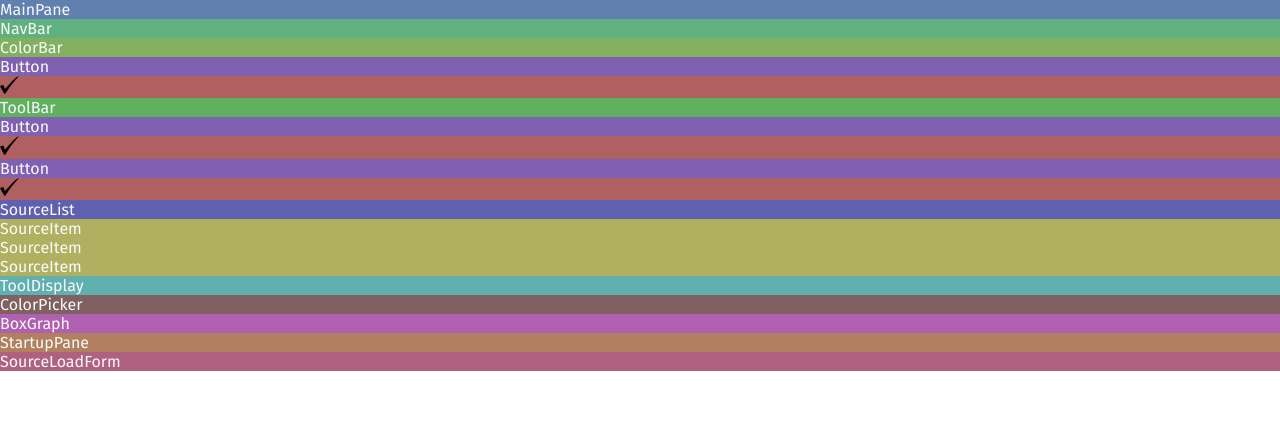
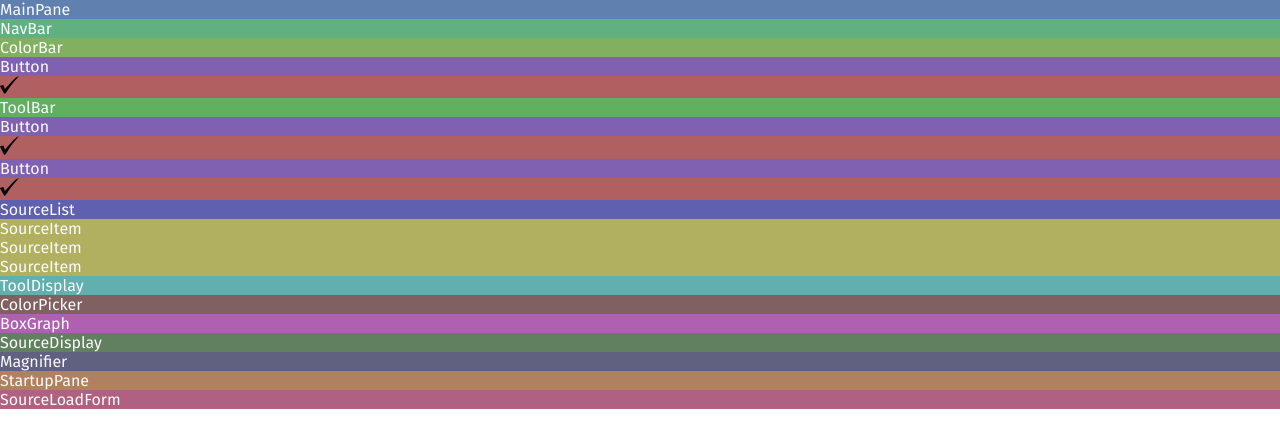
Before and after one commit to philrmass/style-explorer, a React app: page / in a window 1280 px wide. Shown: the top 448 px of the page. Built offline with nearby package versions, Linux system fonts and the light colour scheme.

Commit message:
add source display and magnifier

```diff
--- /dev/null
+++ b/src/components/Magnifier.css
@@ -0,0 +1,3 @@
+.magnifier {
+  background-color: #606080;
+}
--- /dev/null
+++ b/src/components/Magnifier.jsx
@@ -0,0 +1,12 @@
+import React from 'react';
+import styles from './Magnifier.css';
+
+function Magnifier() {
+  return (
+    <div className={styles.magnifier}>
+      <span>Magnifier</span>
+    </div>
+  );
+}
+
+export default Magnifier;
--- a/src/components/MainPane.jsx
+++ b/src/components/MainPane.jsx
@@ -1,8 +1,9 @@
 import React from 'react';
+import ColorBar from './ColorBar';
 import NavBar from './NavBar';
-import ColorBar from './ColorBar';
+import SourceDisplay from './SourceDisplay';
+import SourceList from './SourceList';
 import ToolBar from './ToolBar';
-import SourceList from './SourceList';
 import ToolDisplay from './ToolDisplay';
 import styles from './MainPane.css';
 
@@ -15,6 +16,7 @@ function MainPane() {
       <ToolBar />
       <SourceList />
       <ToolDisplay />
+      <SourceDisplay />
     </div>
   );
 }
--- /dev/null
+++ b/src/components/SourceDisplay.css
@@ -0,0 +1,3 @@
+.sourceDisplay {
+  background-color: #608060;
+}
--- /dev/null
+++ b/src/components/SourceDisplay.jsx
@@ -0,0 +1,14 @@
+import React from 'react';
+import Magnifier from './Magnifier';
+import styles from './SourceDisplay.css';
+
+function SourceDisplay() {
+  return (
+    <div className={styles.sourceDisplay}>
+      <span>SourceDisplay</span>
+      <Magnifier />
+    </div>
+  );
+}
+
+export default SourceDisplay;
```
